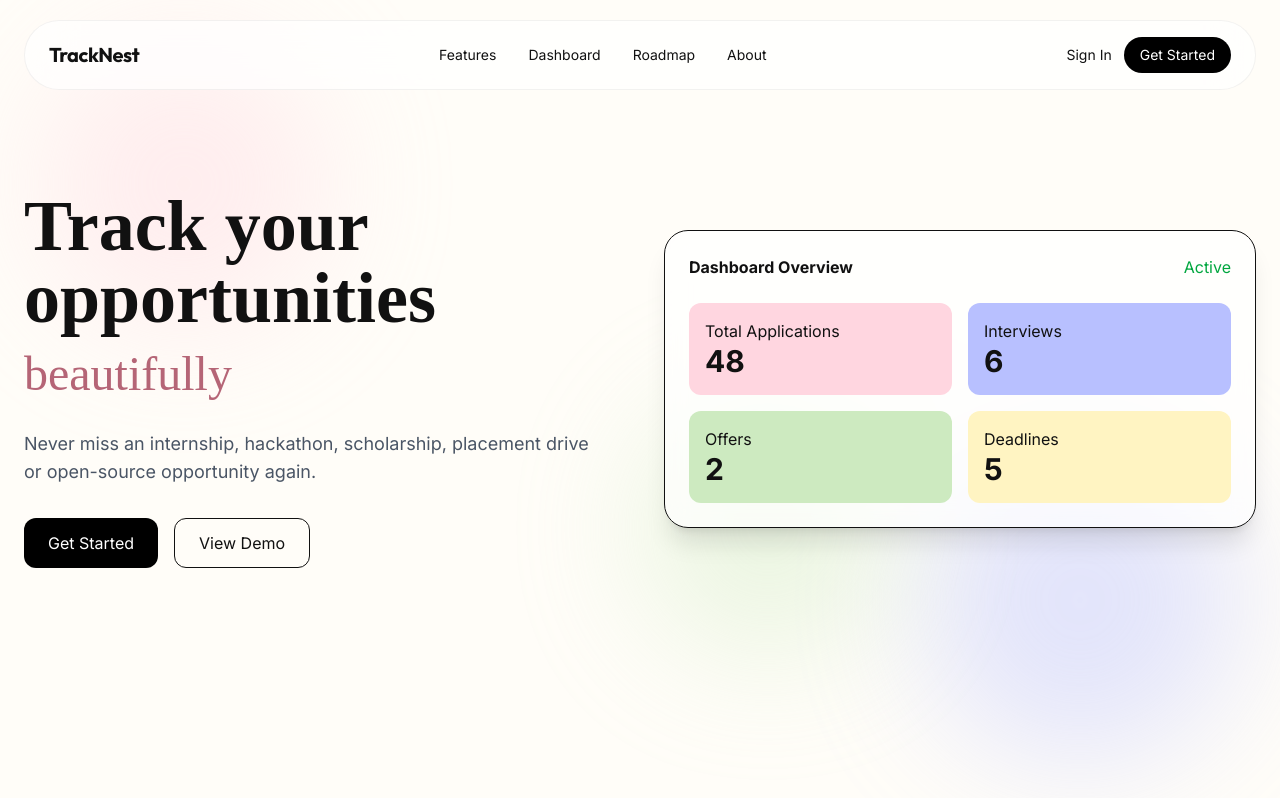
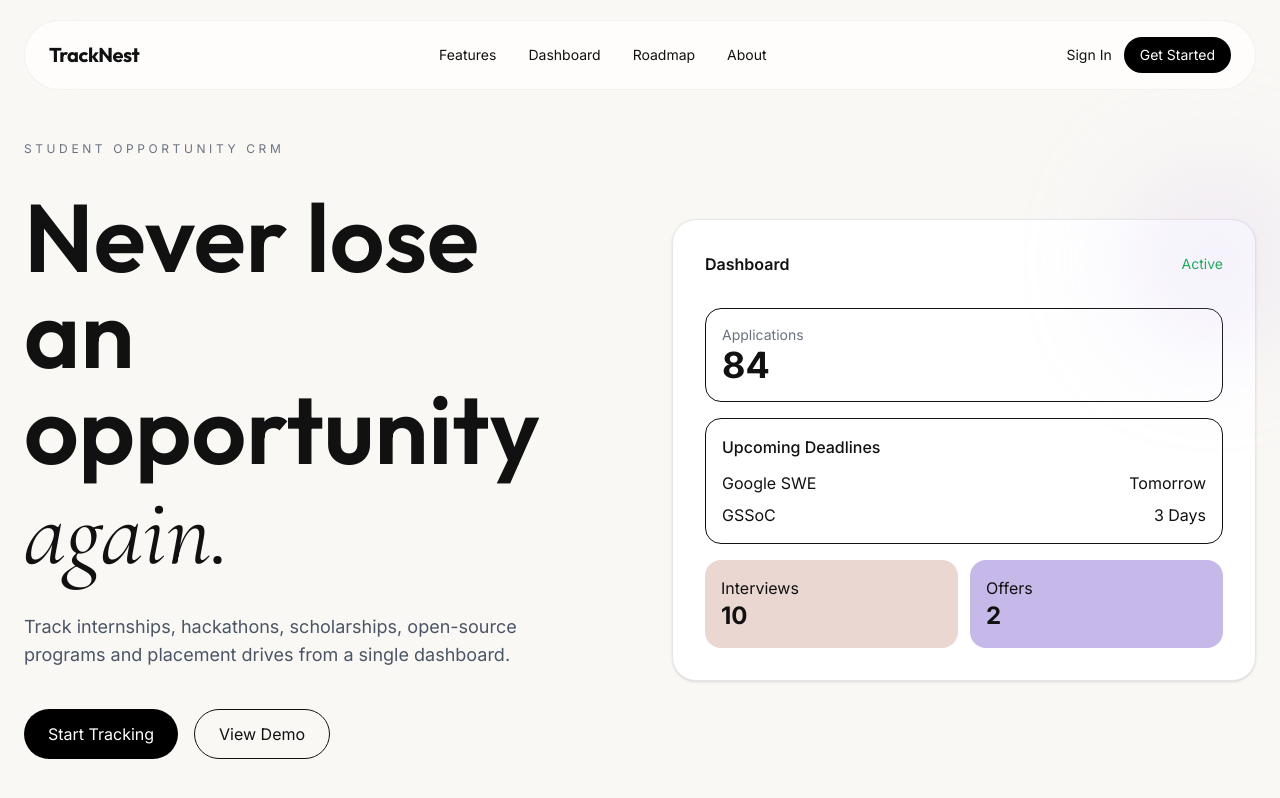
Before and after one commit to Jyotiiii3003/TrackNest, a React (Vite) app in the folder frontend/: page / in a window 1280 px wide. Built offline with nearby package versions, Linux system fonts and the light colour scheme.

Commit message:
redesign typogyraphy

```diff
--- a/frontend/src/pages/Home.jsx
+++ b/frontend/src/pages/Home.jsx
@@ -2,101 +2,137 @@ import Navbar from "../components/Navbar";
 
 function Home() {
   return (
-    <div className="min-h-screen bg-[#FFFDF8] overflow-hidden relative">
+    <>
       <Navbar />
 
-      {/* Background Blobs */}
-      <div className="absolute top-10 left-10 w-72 h-72 bg-[#FFD6E0] rounded-full blur-3xl opacity-40"></div>
+      <main className="max-w-7xl mx-auto px-6">
 
-      <div className="absolute bottom-10 right-10 w-80 h-80 bg-[#B8C0FF] rounded-full blur-3xl opacity-40"></div>
+        <section className="min-h-[85vh] flex items-center">
 
-      <div className="absolute top-1/2 left-1/2 w-64 h-64 bg-[#CDEAC0] rounded-full blur-3xl opacity-40"></div>
+          <div className="grid lg:grid-cols-2 gap-16 items-center w-full">
 
-      <section className="relative z-10 max-w-7xl mx-auto px-6 py-20">
-        <div className="grid lg:grid-cols-2 gap-12 items-center">
-
-          {/* Left */}
+            {/* Left Content */}
             <div>
 
+              <p className="uppercase tracking-[0.3em] text-xs text-gray-500 mb-8">
+                Student Opportunity CRM
+              </p>
+
               <h1
-              className="text-5xl md:text-7xl font-bold"
-              style={{ fontFamily: "Poppins" }}
+                className="text-6xl md:text-8xl leading-none font-semibold"
+                style={{ fontFamily: "Outfit" }}
               >
-              Track your
+                Never lose
                 <br />
-              opportunities
+                an opportunity
               </h1>
 
-            <p
-              className="mt-4 text-5xl text-[#B56576]"
-              style={{ fontFamily: "Dancing Script" }}
+              <h2
+                className="text-6xl md:text-8xl italic mt-2"
+                style={{ fontFamily: "Cormorant Garamond" }}
               >
-              beautifully
+                again.
+              </h2>
+
+              <p className="mt-8 max-w-lg text-gray-600 text-lg">
+                Track internships, hackathons, scholarships,
+                open-source programs and placement drives
+                from a single dashboard.
               </p>
 
-            <p className="mt-8 text-lg text-gray-600 max-w-xl">
-              Never miss an internship, hackathon,
-              scholarship, placement drive or open-source
-              opportunity again.
-            </p>
+              <div className="flex gap-4 mt-10">
 
-            <div className="flex gap-4 mt-8">
-              <button className="px-6 py-3 rounded-xl bg-black text-white">
-                Get Started
+                <button className="px-6 py-3 rounded-full bg-black text-white">
+                  Start Tracking
                 </button>
 
-              <button className="px-6 py-3 rounded-xl border">
+                <button className="px-6 py-3 rounded-full border">
                   View Demo
                 </button>
-            </div>
+
               </div>
 
-          {/* Right */}
-          <div>
+            </div>
 
-            <div className="bg-white/70 backdrop-blur-md rounded-3xl p-6 shadow-xl border">
+            {/* Right Side */}
+            <div className="relative">
 
-              <div className="flex justify-between mb-6">
-                <h3 className="font-bold">
-                  Dashboard Overview
+              <div className="absolute -top-10 -right-10 w-40 h-40 rounded-full bg-[#C7B8EA] blur-3xl opacity-30"></div>
+
+              <div className="bg-white border border-gray-200 rounded-3xl p-8 shadow-sm">
+
+                <div className="flex justify-between items-center mb-8">
+                  <h3 className="font-semibold">
+                    Dashboard
                   </h3>
 
-                <span className="text-green-600">
+                  <span className="text-green-600 text-sm">
                     Active
                   </span>
                 </div>
 
-              <div className="grid grid-cols-2 gap-4">
+                <div className="space-y-4">
 
-                <div className="bg-[#FFD6E0] p-4 rounded-xl">
-                  <p>Total Applications</p>
-                  <h2 className="text-3xl font-bold">48</h2>
+                  <div className="border rounded-2xl p-4">
+                    <p className="text-sm text-gray-500">
+                      Applications
+                    </p>
+
+                    <h2 className="text-4xl font-bold">
+                      84
+                    </h2>
                   </div>
 
-                <div className="bg-[#B8C0FF] p-4 rounded-xl">
-                  <p>Interviews</p>
-                  <h2 className="text-3xl font-bold">6</h2>
+                  <div className="border rounded-2xl p-4">
+                    <p className="font-medium">
+                      Upcoming Deadlines
+                    </p>
+
+                    <div className="mt-3 space-y-2">
+
+                      <div className="flex justify-between">
+                        <span>Google SWE</span>
+                        <span>Tomorrow</span>
                       </div>
 
-                <div className="bg-[#CDEAC0] p-4 rounded-xl">
-                  <p>Offers</p>
-                  <h2 className="text-3xl font-bold">2</h2>
-                </div>
-
-                <div className="bg-[#FFF4C2] p-4 rounded-xl">
-                  <p>Deadlines</p>
-                  <h2 className="text-3xl font-bold">5</h2>
+                      <div className="flex justify-between">
+                        <span>GSSoC</span>
+                        <span>3 Days</span>
                       </div>
 
                     </div>
                   </div>
 
+                  <div className="grid grid-cols-2 gap-3">
+
+                    <div className="rounded-2xl p-4 bg-[#EAD7D1]">
+                      <p>Interviews</p>
+                      <h3 className="text-2xl font-bold">
+                        10
+                      </h3>
+                    </div>
+
+                    <div className="rounded-2xl p-4 bg-[#C7B8EA]">
+                      <p>Offers</p>
+                      <h3 className="text-2xl font-bold">
+                        2
+                      </h3>
                     </div>
 
                   </div>
+
+                </div>
+
+              </div>
+
+            </div>
+
+          </div>
+
         </section>
 
-    </div>
+      </main>
+    </>
   );
 }
 
```
Lines whose indentation alone changed are shown as unchanged.
